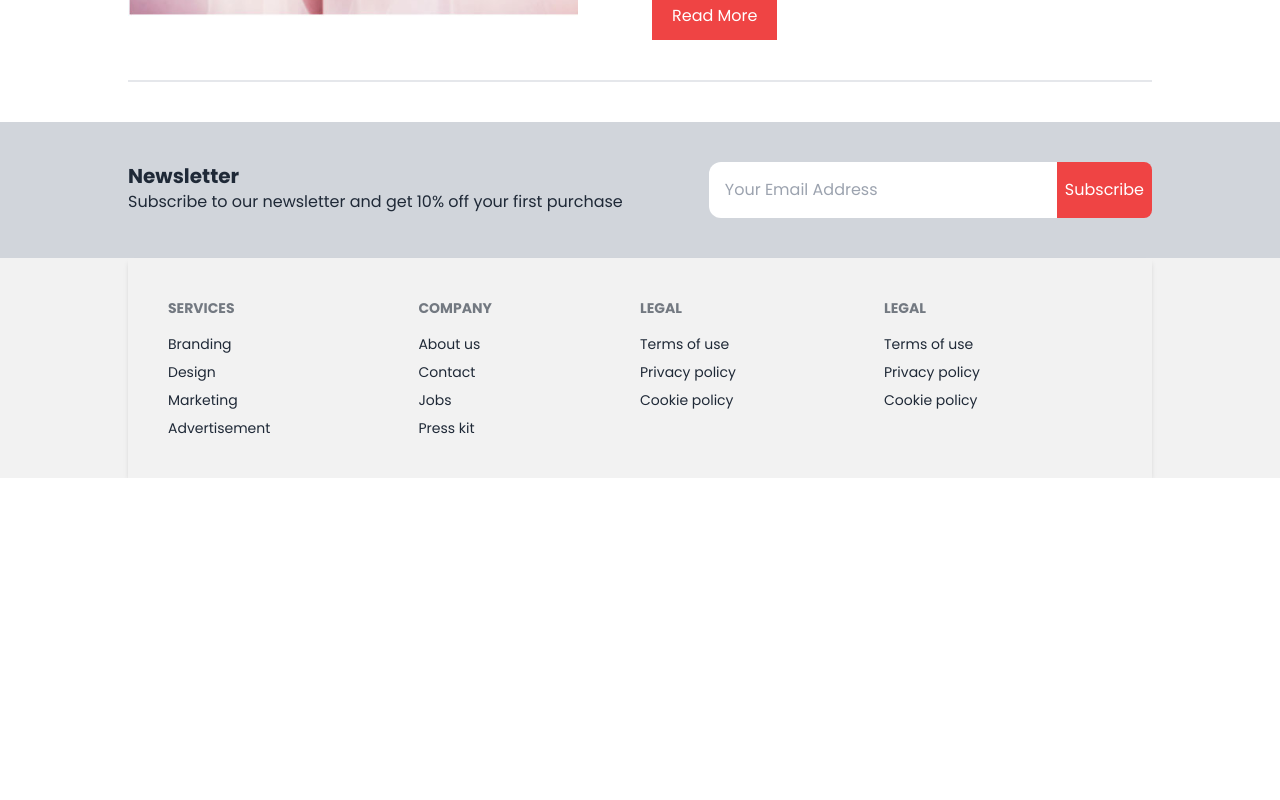
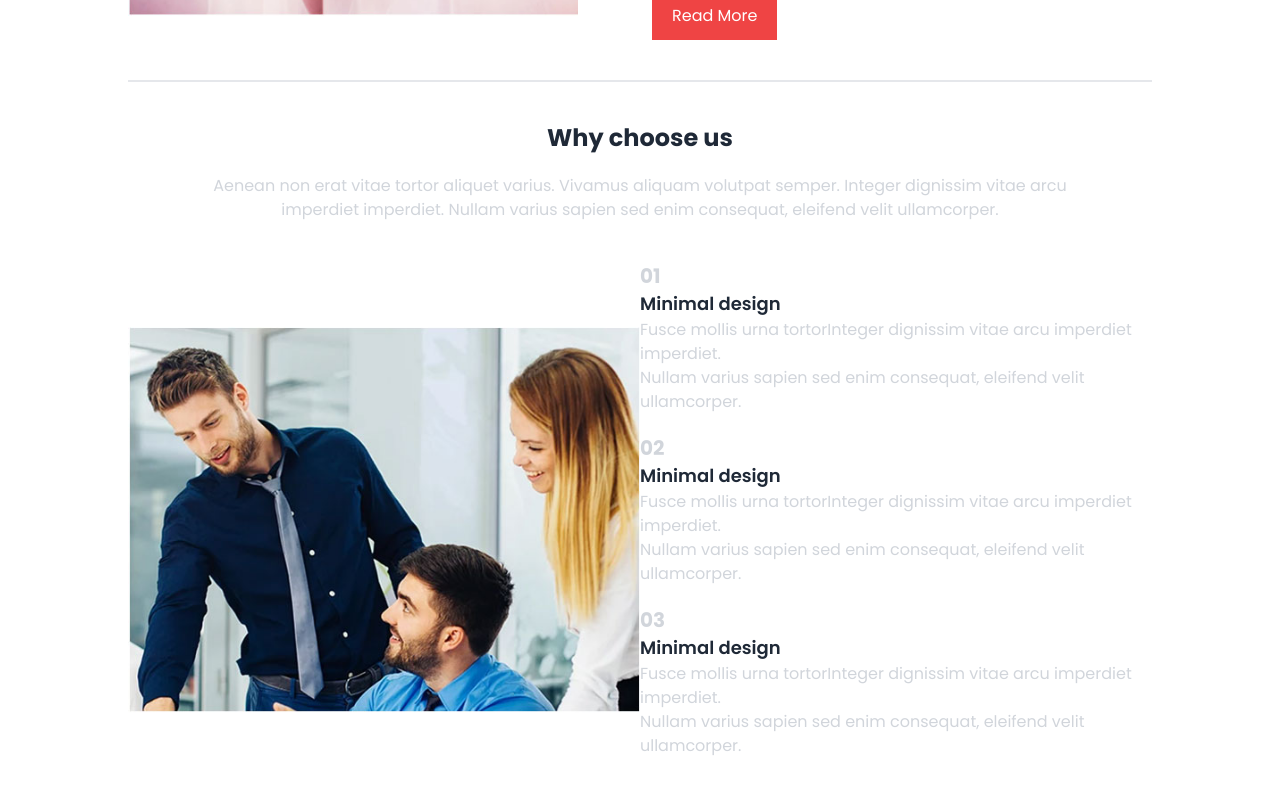
Before and after one commit to Tushar12152/Mobile-stote-e-commerce, a React (Vite) app: page /about in a window 1280 px wide. Shown: the part 680-1480 px from the top of the page. Before the commit the page ends 1158 px from the top, so only its background shows below. Built offline with nearby package versions, Linux system fonts and the light colour scheme; no server answers.

Commit message:
why choose us section is added

```diff
--- a/src/Components/About.jsx
+++ b/src/Components/About.jsx
@@ -1,6 +1,7 @@
 import { Link } from 'react-router-dom'
 import aboutbg from '../assets/About-bg.jpg'
 import aboutBrand from '../assets/aboutBrand.jpg'
+import whyUs from '../assets/whyus.jpg'
 
 const About = () => {
   return (
@@ -34,6 +35,40 @@ const About = () => {
         </div>
 
 
+        {/* whyChooseUs */}
+
+        <div>
+           <h1 className="text-center font-bold text-2xl mt-10">Why choose us</h1>
+           <p className="text-center text-gray-300 mt-5">Aenean non erat vitae tortor aliquet varius. Vivamus aliquam volutpat semper. Integer dignissim vitae arcu <br /> imperdiet imperdiet. Nullam varius sapien sed enim consequat, eleifend velit ullamcorper.
+           </p>
+
+            <div className='flex w-[80%] mx-auto mt-10 items-center justify-center'>
+                        <div className='w-[50%]'>
+                          <img src={whyUs} alt="" />
+                        </div>
+
+
+                       <div className='w-[50%]'>
+                                <div className='mb-5'>
+                                    <h1 className='font-bold text-gray-300 text-xl'>01</h1>
+                                    <h1 className="text-lg font-semibold">Minimal design</h1>
+                                    <p className="text-gray-300">Fusce mollis urna tortorInteger dignissim vitae arcu imperdiet imperdiet. <br />  Nullam varius sapien sed enim consequat, eleifend velit ullamcorper.</p>
+                                </div>
+                                <div className='mb-5'>
+                                    <h1 className='font-bold text-gray-300 text-xl'>02</h1>
+                                    <h1 className="text-lg font-semibold">Minimal design</h1>
+                                    <p className="text-gray-300">Fusce mollis urna tortorInteger dignissim vitae arcu imperdiet imperdiet. <br />  Nullam varius sapien sed enim consequat, eleifend velit ullamcorper.</p>
+                                </div>
+                                <div className='mb-5'>
+                                    <h1 className='font-bold text-gray-300 text-xl'>03</h1>
+                                    <h1 className="text-lg font-semibold">Minimal design</h1>
+                                    <p className="text-gray-300">Fusce mollis urna tortorInteger dignissim vitae arcu imperdiet imperdiet. <br />  Nullam varius sapien sed enim consequat, eleifend velit ullamcorper.</p>
+                                </div>
+                       </div>
+            </div>
+
+        </div>
+
     </div>
   )
 }
```
Also changed, not shown: src/assets/whyus.jpg (added).
